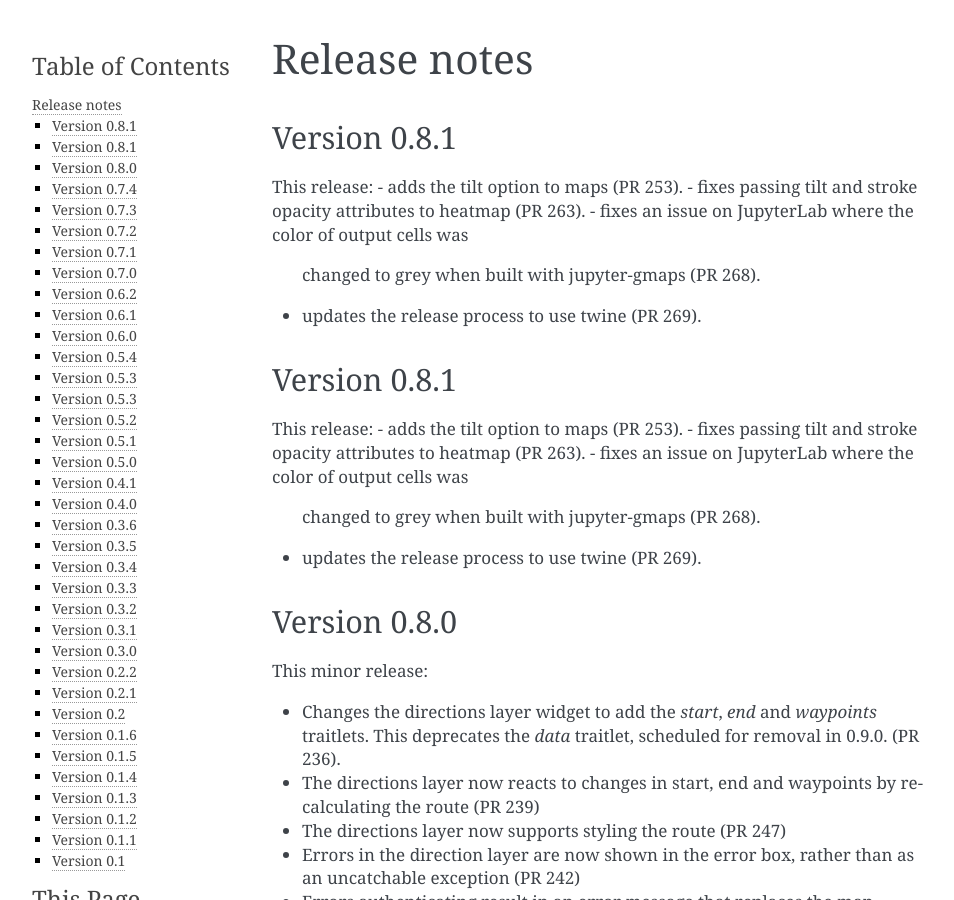
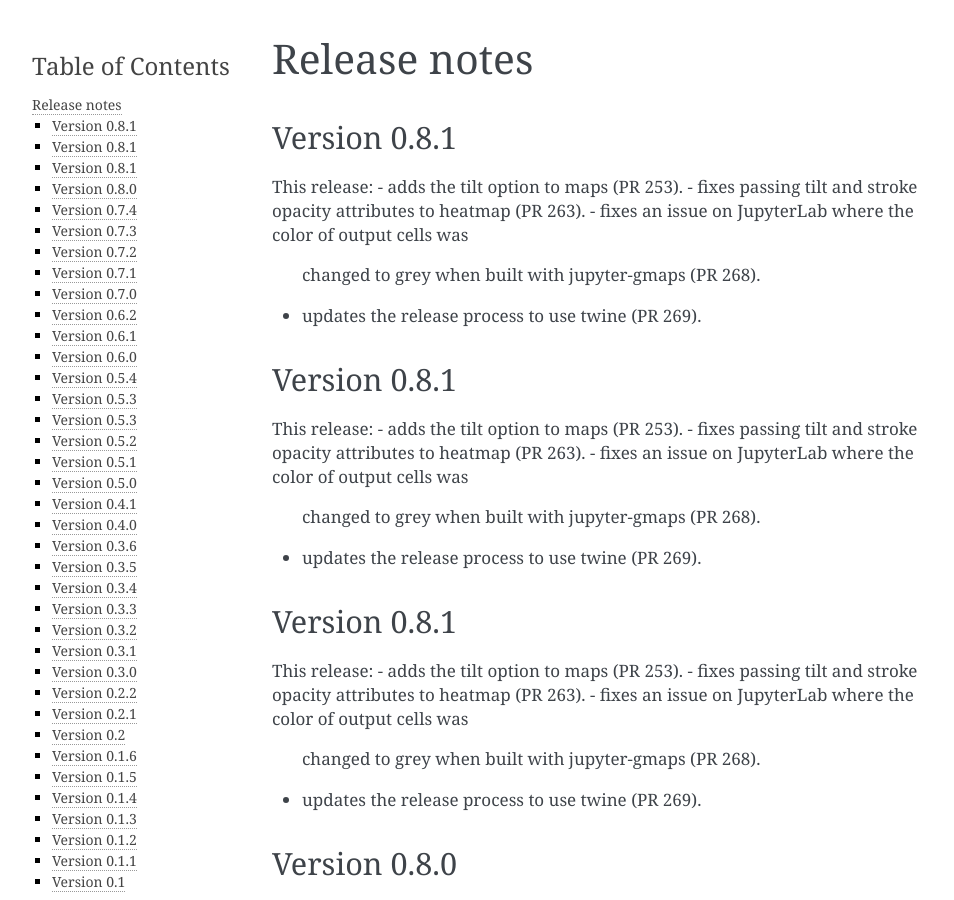
Before and after one commit to pbugnion/gmaps, a Sphinx documentation site: the page built from docs/source/release_notes.rst, in a window 1280 px wide and 900 px high. Shown: the whole window, without its empty margins (148-1102 px from the left). Built offline with Sphinx 7.4.7, drawn with Linux system fonts in a browser that asks for light colours.

Commit message:
Add release notes for version 0.8.1

```diff
--- a/docs/source/release_notes.rst
+++ b/docs/source/release_notes.rst
@@ -1,6 +1,16 @@
 
 Release notes
 -------------
+
+Version 0.8.1
+=============
+
+This release:
+- adds the tilt option to maps (PR 253).
+- fixes passing tilt and stroke opacity attributes to heatmap (PR 263).
+- fixes an issue on JupyterLab where the color of output cells was
+  changed to grey when built with jupyter-gmaps (PR 268).
+- updates the release process to use twine (PR 269).
 
 Version 0.8.1
 =============
```
